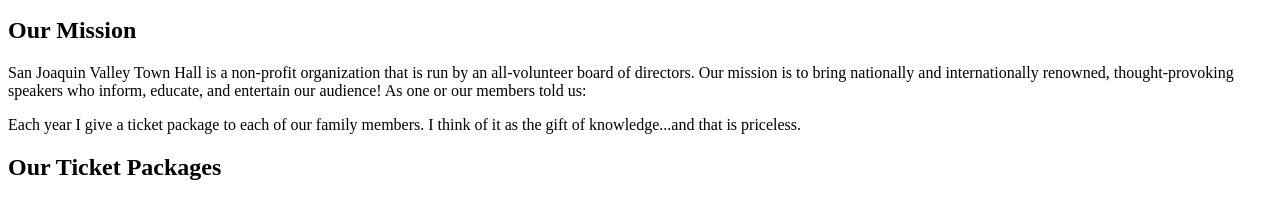
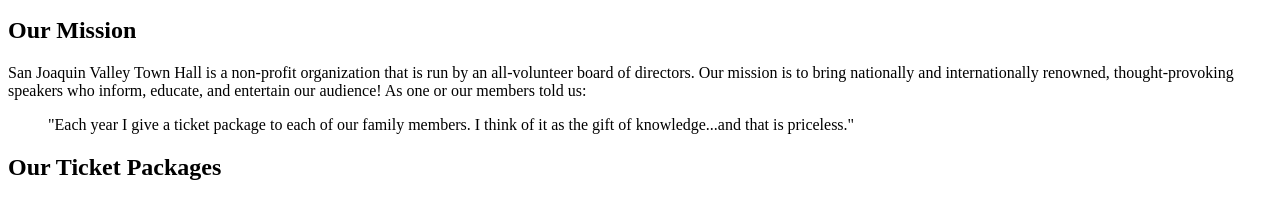
Before and after one commit to bel124/A08, a plain HTML site: page index.html in a window 1280 px wide. Shown: the part 184-381 px from the top of the page. Drawn offline with Linux system fonts and the light colour scheme.

Commit message:
added blockquote tag

```diff
--- a/index.html
+++ b/index.html
@@ -17,7 +17,7 @@
 		<h2>Our Mission</h2>
 		<p> San Joaquin Valley Town Hall is a non-profit organization that is run by an all-volunteer board of directors. Our mission is to bring nationally and internationally renowned, thought-provoking speakers who inform, educate, and entertain our audience! As one or our members told us:</p>
 
-		<p> Each year I give a ticket package to each of our family members. I think of it as the gift of knowledge...and that is priceless. </p>
+		<blockquote> "Each year I give a ticket package to each of our family members. I think of it as the gift of knowledge...and that is priceless." </blockquote>
 
 		<h2>Our Ticket Packages</h2>
 		<ul>
```
